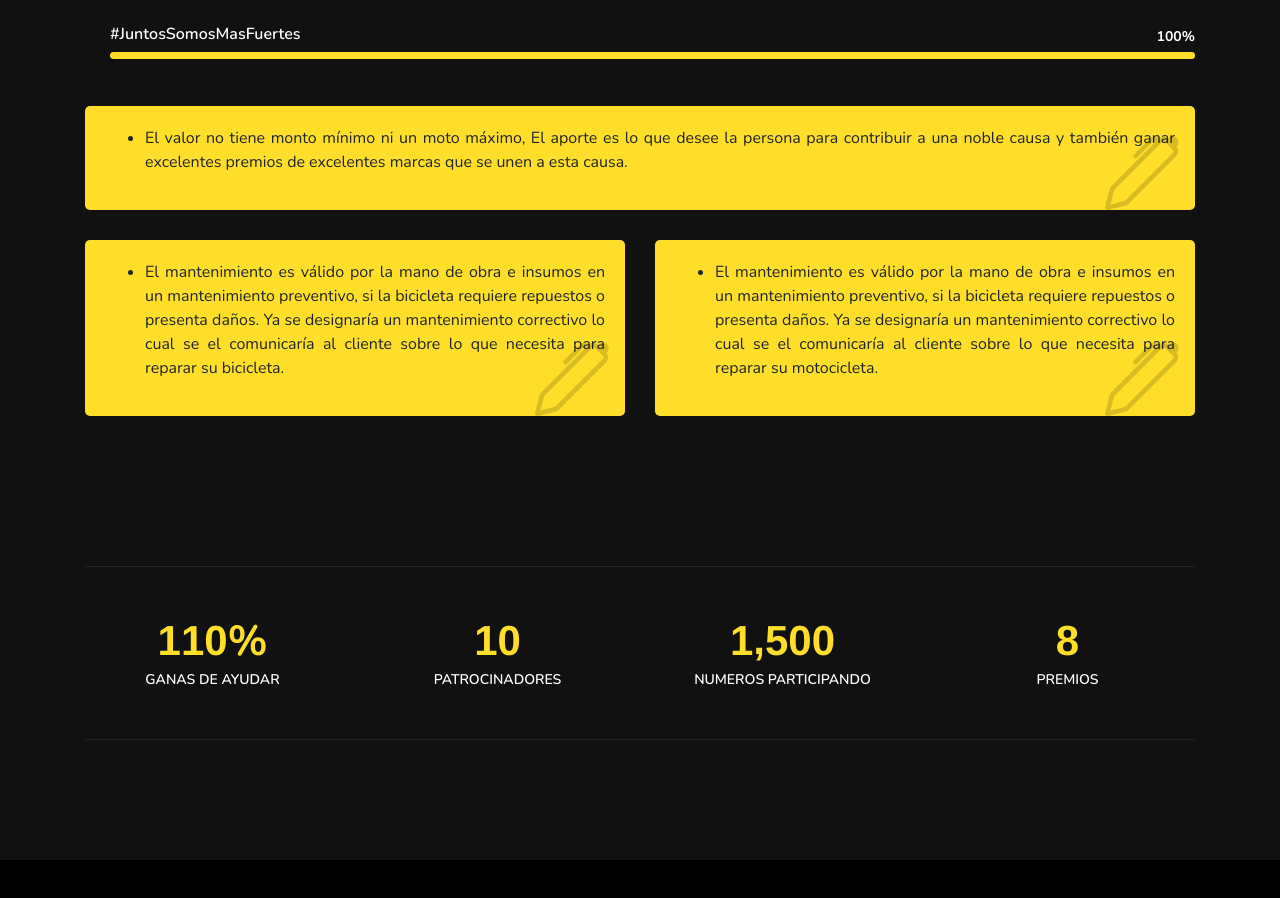
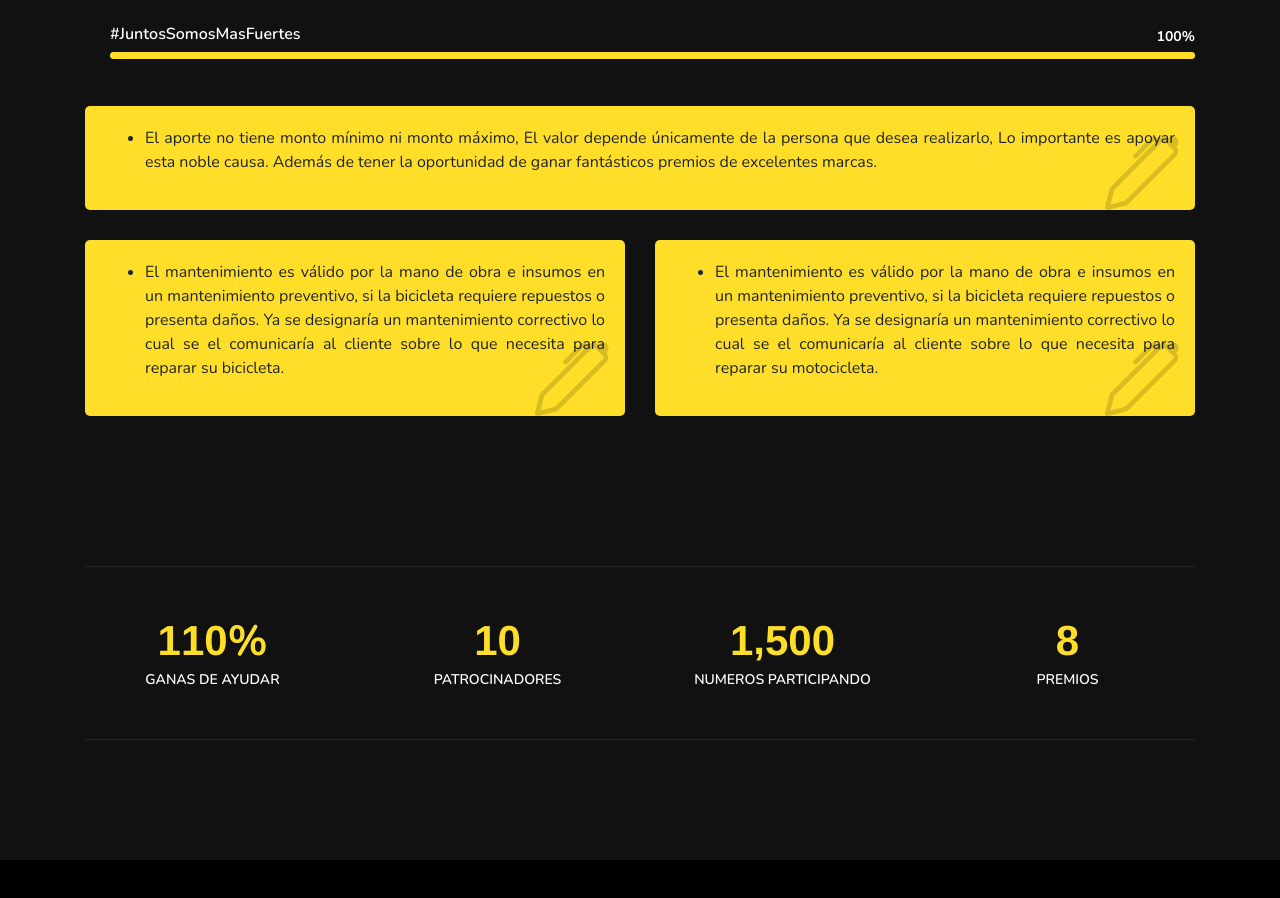
Before and after one commit to kriss723/LaBiciEstaDeModa, a plain HTML site: page index.html in a window 1280 px wide. Shown: the part 3360-4258 px from the top of the page. Drawn offline with nearby package versions, Linux system fonts and the light colour scheme; a web font is replaced by a local one.

Commit message:
Update index.html

```diff
--- a/index.html
+++ b/index.html
@@ -282,7 +282,7 @@
                     <div class="col-12">
                         <div class="single-feedback-item">
                             <ul class="text-justify">
-                                <li>El valor no tiene monto mínimo ni un moto máximo, El aporte es lo que desee la persona para contribuir a una noble causa y también ganar excelentes premios de excelentes marcas que se unen a esta causa.</li>
+                                <li>El aporte no tiene monto mínimo ni monto máximo, El valor depende únicamente de la persona que desea realizarlo, Lo importante es apoyar esta noble causa. Además de tener la oportunidad de ganar fantásticos premios de excelentes marcas.</li>
                             </ul>
                             <i class="bi bi-pen"></i>
                         </div>
```
